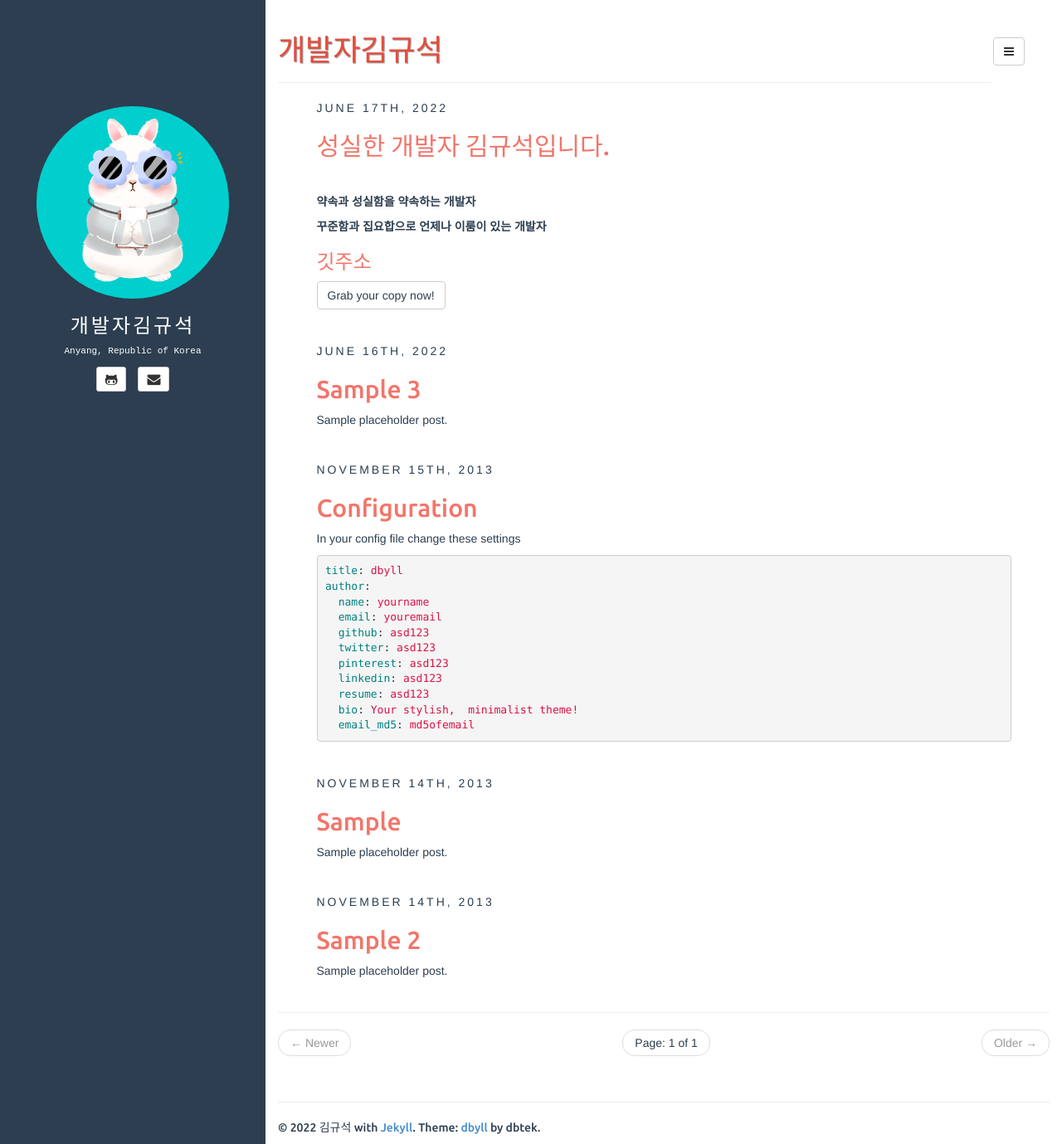
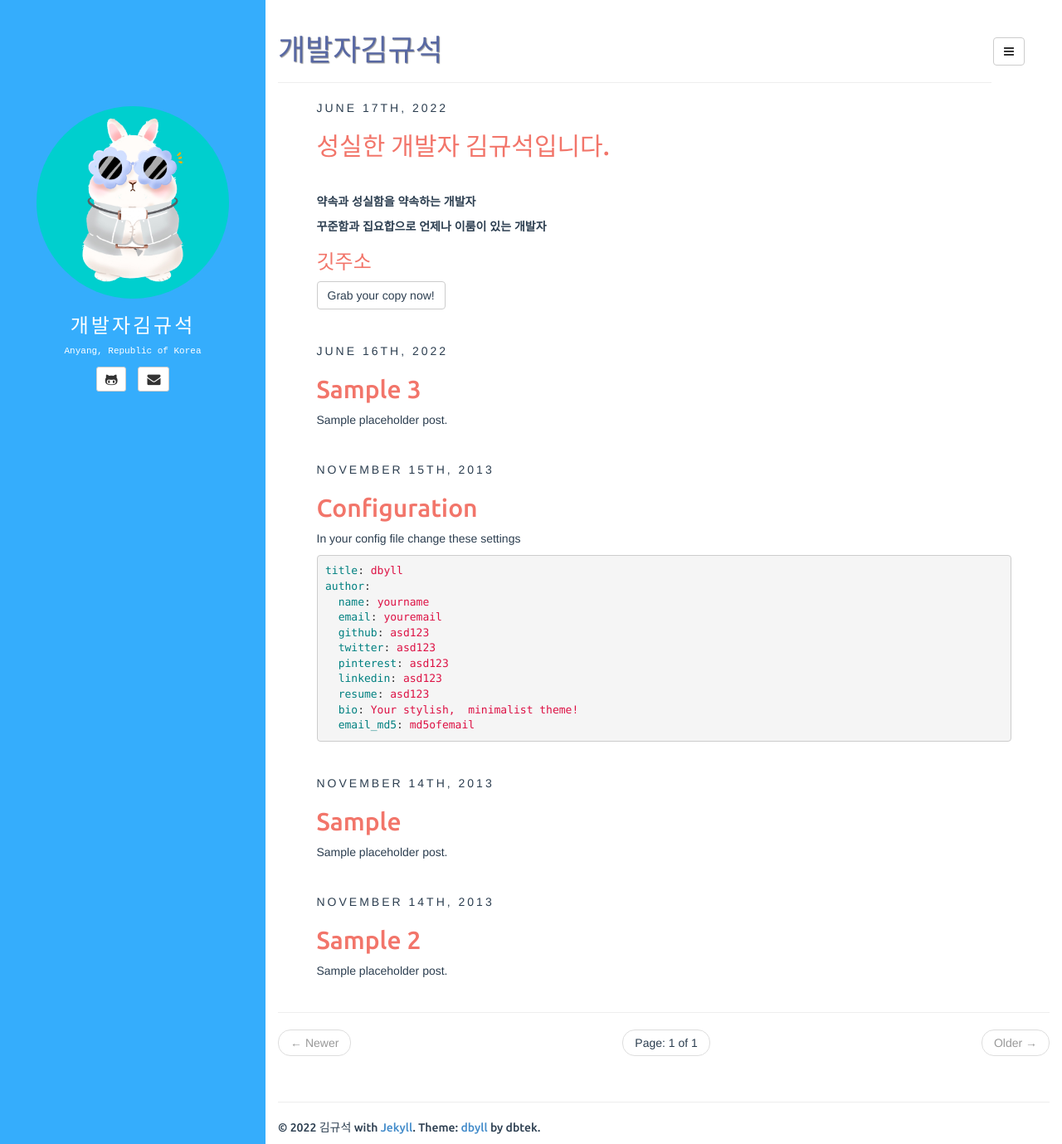
Before and after one commit to kyu05017/kyu05017.github.io, a Jekyll site: the page built from index.html, in a window 1280 px wide and 1379 px high. Shown: the whole window at 83% size. Built offline with Jekyll 4.4.1, drawn with Linux system fonts in a browser that asks for light colours; the list of posts is cut into pages by our own code.

Commit message:
김규석

```diff
--- a/assets/css/style.css
+++ b/assets/css/style.css
@@ -8,7 +8,7 @@ body{
 	position: fixed;
 	top: 0px;
 	padding-top: 10%;
-	background-color: #2c3e50;
+	background-color: #35adfc;
 	color: #fff;
 }
 
@@ -82,7 +82,7 @@ article .share .gplus:hover {
 }
 
 .page-header {
-	color: #e74c3c;
+	color: #5868a3;
 	text-shadow: 1px 1px 1px rgba(150, 150, 150, 1);
 }
 
```
